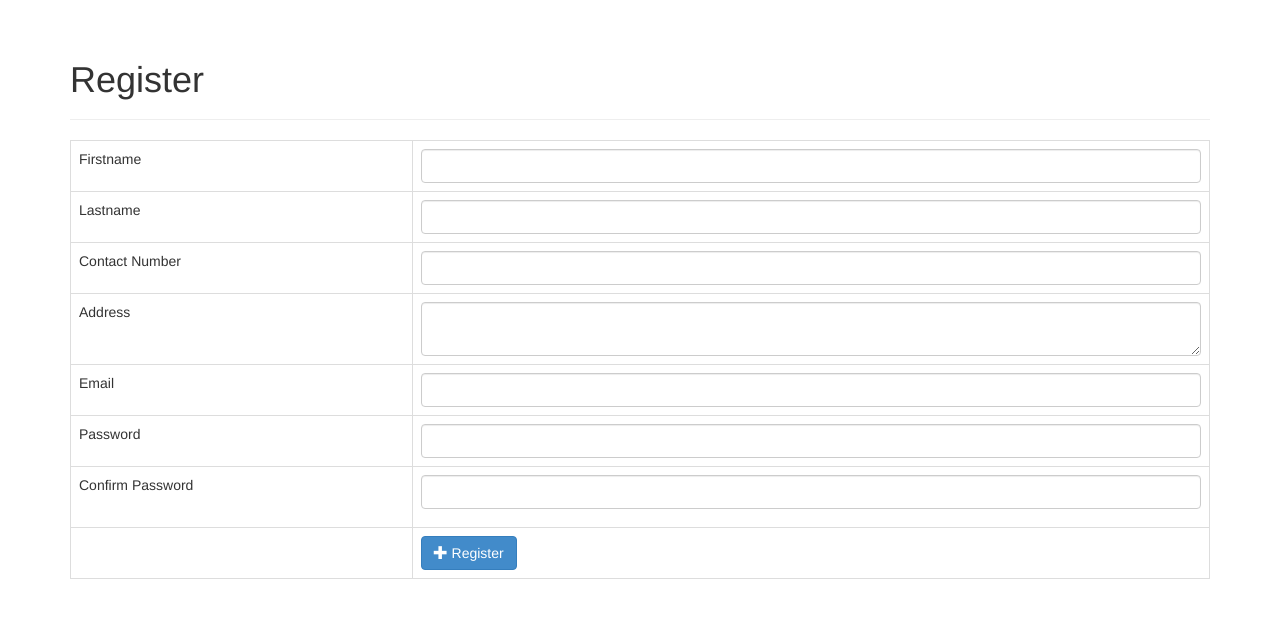
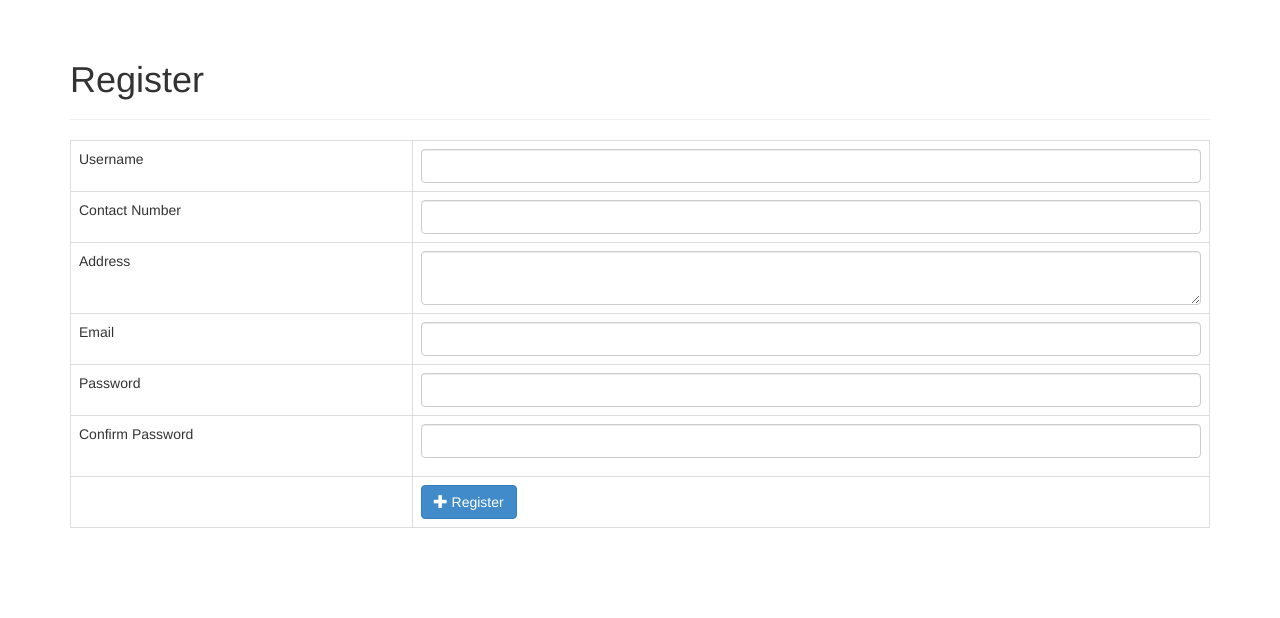
Before and after one commit to luotyzl/QualityCaps_PHP, a PHP site: page /QualityCaps_PHP/register.php in a window 1280 px wide. Shown: the part 51-669 px from the top of the page. Run offline with PHP 8.4, Linux system fonts and the light colour scheme; data comes from the database, SQL or seed files in the repository; some libraries are stand-ins or nearby versions.

Commit message:
deleted last name

```diff
--- a/admin/read_users_template.php
+++ b/admin/read_users_template.php
@@ -14,7 +14,6 @@ if($num>0){
 		// table headers
         echo "<tr>";
 			echo "<th>Firstname</th>";
-			echo "<th>Lastname</th>";
             echo "<th>Email</th>";
             echo "<th>Contact Number</th>";
             echo "<th>Access Level</th>";
@@ -29,7 +28,6 @@ if($num>0){
 			// display user details
             echo "<tr>";
 				echo "<td>{$firstname}</td>";
-                echo "<td>{$lastname}</td>";
                 echo "<td>{$email}</td>";
 				echo "<td>{$contact_number}</td>";
 				echo "<td>{$access_level}</td>";
--- a/admin/update_user.php
+++ b/admin/update_user.php
@@ -35,7 +35,6 @@ if($_POST){
 
 	// set posted values to user properties
 	$user->firstname=$_POST['firstname'];
-	$user->lastname=$_POST['lastname'];
 	$user->email=$_POST['email'];
 	$user->contact_number=$_POST['contact_number'];
 	$user->address=$_POST['address'];
@@ -79,11 +78,6 @@ $user->readOne();
         <tr>
             <td class='width-30-percent'>Firstname</td>
             <td><input type='text' name='firstname' value="<?php echo $user->firstname; ?>" class='form-control' required></td>
-        </tr>
-
-        <tr>
-            <td>Lastname</td>
-            <td><input type='text' name='lastname' value="<?php echo $user->lastname; ?>" class='form-control' required></td>
         </tr>
 
 		<tr>
--- a/objects/user.php
+++ b/objects/user.php
@@ -9,7 +9,6 @@ class User{
     // object properties
 	public $id;
 	public $firstname;
-	public $lastname;
 	public $email;
 	public $contact_number;
 	public $address;
@@ -156,7 +155,7 @@ class User{
 	function emailExists(){
 
 		// query to check if email exists
-		$query = "SELECT id, firstname, lastname, access_level, password, status
+		$query = "SELECT id, firstname, access_level, password, status
 				FROM " . $this->table_name . "
 				WHERE email = ?
 				LIMIT 0,1";
@@ -185,7 +184,6 @@ class User{
 			// assign values to object properties
 			$this->id = $row['id'];
 			$this->firstname = $row['firstname'];
-			$this->lastname = $row['lastname'];
 			$this->access_level = $row['access_level'];
 			$this->password = $row['password'];
 			$this->status = $row['status'];
@@ -209,7 +207,6 @@ class User{
                     " . $this->table_name . "
                 SET
 					firstname = :firstname,
-					lastname = :lastname,
 					email = :email,
 					contact_number = :contact_number,
 					address = :address,
@@ -224,7 +221,6 @@ class User{
 
 		// sanitize
 		$this->firstname=htmlspecialchars(strip_tags($this->firstname));
-		$this->lastname=htmlspecialchars(strip_tags($this->lastname));
 		$this->email=htmlspecialchars(strip_tags($this->email));
 		$this->contact_number=htmlspecialchars(strip_tags($this->contact_number));
 		$this->address=htmlspecialchars(strip_tags($this->address));
@@ -235,7 +231,6 @@ class User{
 
 		// bind the values
         $stmt->bindParam(':firstname', $this->firstname);
-        $stmt->bindParam(':lastname', $this->lastname);
         $stmt->bindParam(':email', $this->email);
         $stmt->bindParam(':contact_number', $this->contact_number);
 		$stmt->bindParam(':address', $this->address);
@@ -289,7 +284,7 @@ class User{
 	function search($search_term, $from_record_num, $records_per_page){
 
 		// query to search user
-		$query = "SELECT id, firstname, lastname, email, contact_number, access_level,status, created
+		$query = "SELECT id, firstname, email, contact_number, access_level,status, created
 				FROM " . $this->table_name . "
 				WHERE email LIKE ?
 				ORDER BY email ASC
@@ -325,7 +320,6 @@ class User{
 						" . $this->table_name . "
 					SET
 						firstname = :firstname,
-						lastname = :lastname,
 						email = :email,
 						contact_number = :contact_number,
 						address = :address,
@@ -339,7 +333,6 @@ class User{
 
 			// sanitize
 			$this->firstname=htmlspecialchars(strip_tags($this->firstname));
-			$this->lastname=htmlspecialchars(strip_tags($this->lastname));
 			$this->email=htmlspecialchars(strip_tags($this->email));
 			$this->contact_number=htmlspecialchars(strip_tags($this->contact_number));
 			$this->address=htmlspecialchars(strip_tags($this->address));
@@ -348,7 +341,6 @@ class User{
 
 			// bind the values from the form
 			$stmt->bindParam(':firstname', $this->firstname);
-			$stmt->bindParam(':lastname', $this->lastname);
 			$stmt->bindParam(':email', $this->email);
 			$stmt->bindParam(':contact_number', $this->contact_number);
 			$stmt->bindParam(':address', $this->address);
@@ -362,7 +354,6 @@ class User{
 						" . $this->table_name . "
 					SET
 						firstname = :firstname,
-						lastname = :lastname,
 						email = :email,
 						contact_number = :contact_number,
 						address = :address,
@@ -377,7 +368,6 @@ class User{
 
 			// sanitize
 			$this->firstname=htmlspecialchars(strip_tags($this->firstname));
-			$this->lastname=htmlspecialchars(strip_tags($this->lastname));
 			$this->email=htmlspecialchars(strip_tags($this->email));
 			$this->contact_number=htmlspecialchars(strip_tags($this->contact_number));
 			$this->address=htmlspecialchars(strip_tags($this->address));
@@ -387,7 +377,6 @@ class User{
 
 			// bind the values from the form
 			$stmt->bindParam(':firstname', $this->firstname);
-			$stmt->bindParam(':lastname', $this->lastname);
 			$stmt->bindParam(':email', $this->email);
 			$stmt->bindParam(':contact_number', $this->contact_number);
 			$stmt->bindParam(':address', $this->address);
@@ -415,7 +404,7 @@ class User{
 	function readOne(){
 
 		// query to read single record
-		$query = "SELECT firstname, lastname, email, contact_number, address, access_level,status, password
+		$query = "SELECT firstname, email, contact_number, address, access_level,status, password
 				FROM " . $this->table_name . "
 				WHERE id = ?
 				LIMIT 0,1";
@@ -437,7 +426,6 @@ class User{
 
 		// assign the values to object properties, for easy access
 		$this->firstname = $row['firstname'];
-		$this->lastname = $row['lastname'];
 		$this->email = $row['email'];
 		$this->contact_number = $row['contact_number'];
 		$this->address = $row['address'];
@@ -451,7 +439,7 @@ class User{
 	function readAll_NoPaging(){
 
 		// query to read all users
-		$query = "SELECT id, firstname, lastname, email, contact_number, access_level,status, created
+		$query = "SELECT id, firstname,  email, contact_number, access_level,status, created
 				FROM " . $this->table_name . "
 				ORDER BY created DESC";
 
@@ -472,7 +460,6 @@ class User{
 		$query = "SELECT
 					id,
 					firstname,
-					lastname,
 					email,
 					contact_number,
 					access_level,
--- a/register.php
+++ b/register.php
@@ -53,7 +53,6 @@ echo "<div class='col-md-12'>";
 
 			// set values to object properties
 			$user->firstname=$_POST['firstname'];
-			$user->lastname=$_POST['lastname'];
 			$user->contact_number=$_POST['contact_number'];
 			$user->address=$_POST['address'];
 			$user->password=$_POST['password'];
@@ -71,7 +70,8 @@ echo "<div class='col-md-12'>";
 					echo "Successfully registered.";
 				echo "</div>";
 
-			}else{
+			}
+			else{
 				echo "<div class='alert alert-danger'>";
 					echo "Unable to register. Please try again.";
 				echo "</div>";
@@ -88,13 +88,8 @@ echo "<div class='col-md-12'>";
 		<table class='table table-hover table-responsive table-bordered'>
 
 			<tr>
-				<td class='width-30-percent'>Firstname</td>
+				<td class='width-30-percent'>Username</td>
 				<td><input type='text' name='firstname' class='form-control' required value="<?php echo isset($_POST['firstname']) ? htmlspecialchars($_POST['firstname'], ENT_QUOTES) : "";  ?>" /></td>
-			</tr>
-
-			<tr>
-				<td>Lastname</td>
-				<td><input type='text' name='lastname' class='form-control' required value="<?php echo isset($_POST['lastname']) ? htmlspecialchars($_POST['lastname'], ENT_QUOTES) : "";  ?>" /></td>
 			</tr>
 
 			<tr>
```
Also changed, not shown: login.php (+10 -2 lines).
